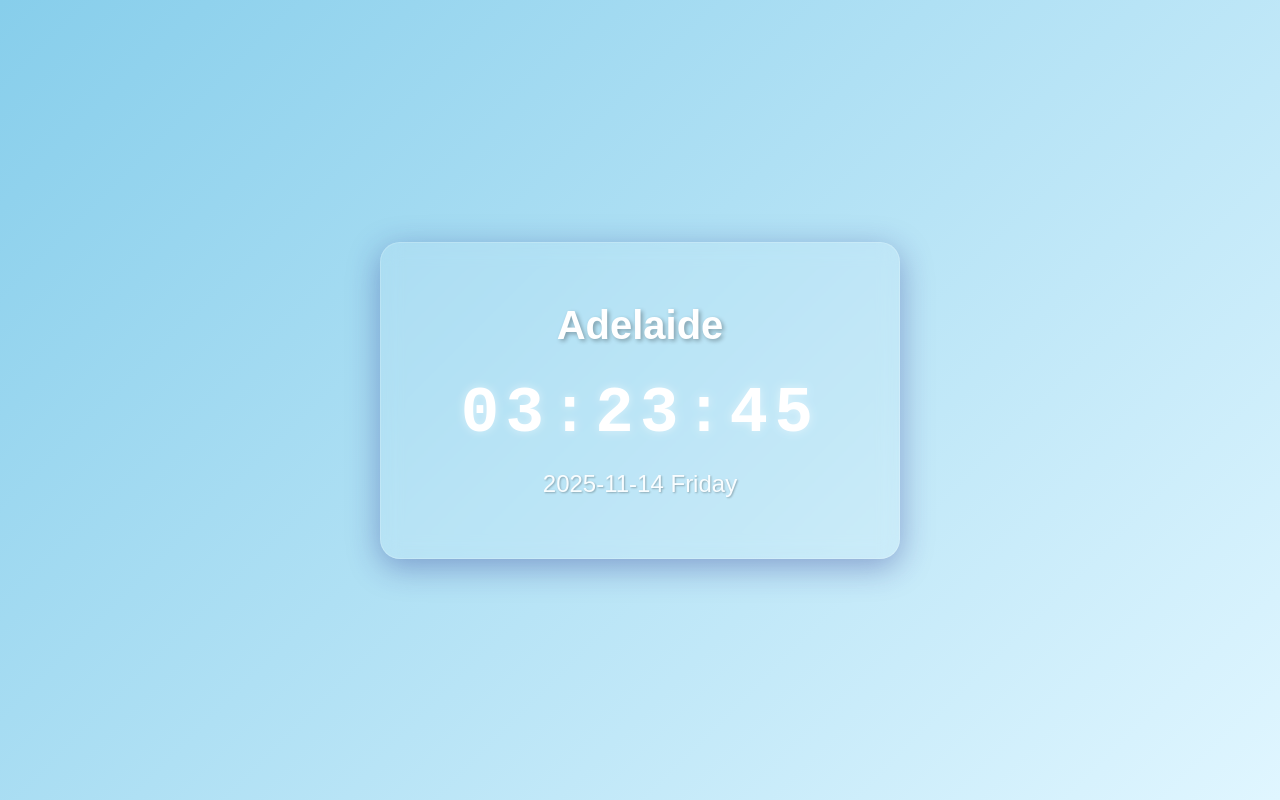
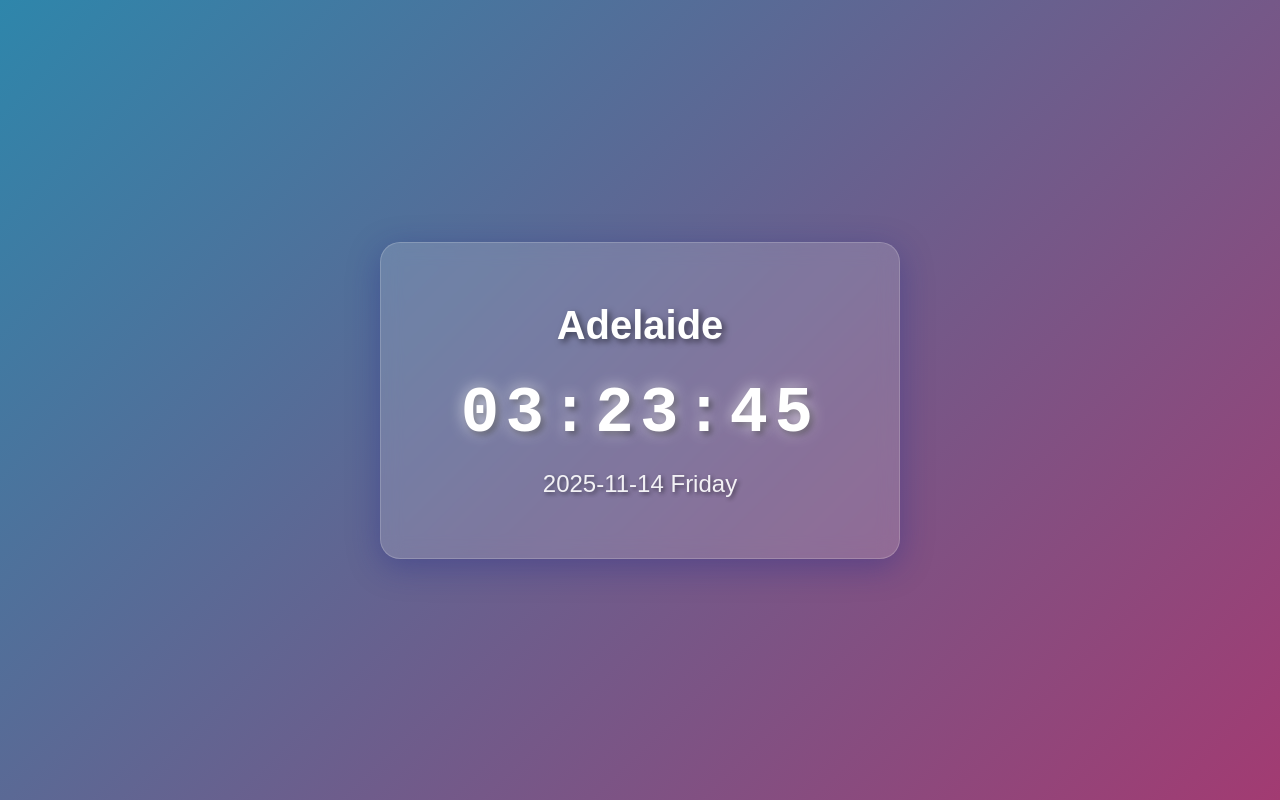
Before and after one commit to Xianghbb/test-clock, a plain HTML site: page index.html in a window 1280 px wide. Drawn offline with Linux system fonts and the light colour scheme.

Commit message:
Improve text readability with darker background\n\n- Changed background from light sky blue to deep blue-purple gradient\n- Enhanced text shadows for better contrast\n- Increased container transparency for better visual hierarchy\n- Colors: #2E86AB (deep blue) to #A23B72 (purple)\n- Improved shadows: stronger contrast for white text on dark background

```diff
--- a/styles.css
+++ b/styles.css
@@ -6,7 +6,7 @@
 
 body {
     font-family: 'Arial', sans-serif;
-    background: linear-gradient(135deg, #87CEEB 0%, #E0F6FF 100%);
+    background: linear-gradient(135deg, #2E86AB 0%, #A23B72 100%);
     height: 100vh;
     display: flex;
     justify-content: center;
@@ -16,7 +16,7 @@ body {
 
 .clock-container {
     text-align: center;
-    background: rgba(255, 255, 255, 0.1);
+    background: rgba(255, 255, 255, 0.15);
     backdrop-filter: blur(10px);
     border-radius: 20px;
     padding: 60px 80px;
@@ -27,7 +27,7 @@ body {
 h1 {
     font-size: 2.5em;
     margin-bottom: 30px;
-    text-shadow: 2px 2px 4px rgba(0, 0, 0, 0.3);
+    text-shadow: 3px 3px 6px rgba(0, 0, 0, 0.5);
 }
 
 .clock-display {
@@ -36,13 +36,13 @@ h1 {
     font-family: 'Courier New', monospace;
     letter-spacing: 0.1em;
     margin-bottom: 20px;
-    text-shadow: 0 0 10px rgba(255, 255, 255, 0.5);
+    text-shadow: 0 0 15px rgba(255, 255, 255, 0.7), 3px 3px 6px rgba(0, 0, 0, 0.5);
 }
 
 .date-display {
     font-size: 1.5em;
     opacity: 0.9;
-    text-shadow: 1px 1px 2px rgba(0, 0, 0, 0.3);
+    text-shadow: 2px 2px 4px rgba(0, 0, 0, 0.5);
 }
 
 @media (max-width: 768px) {
```
